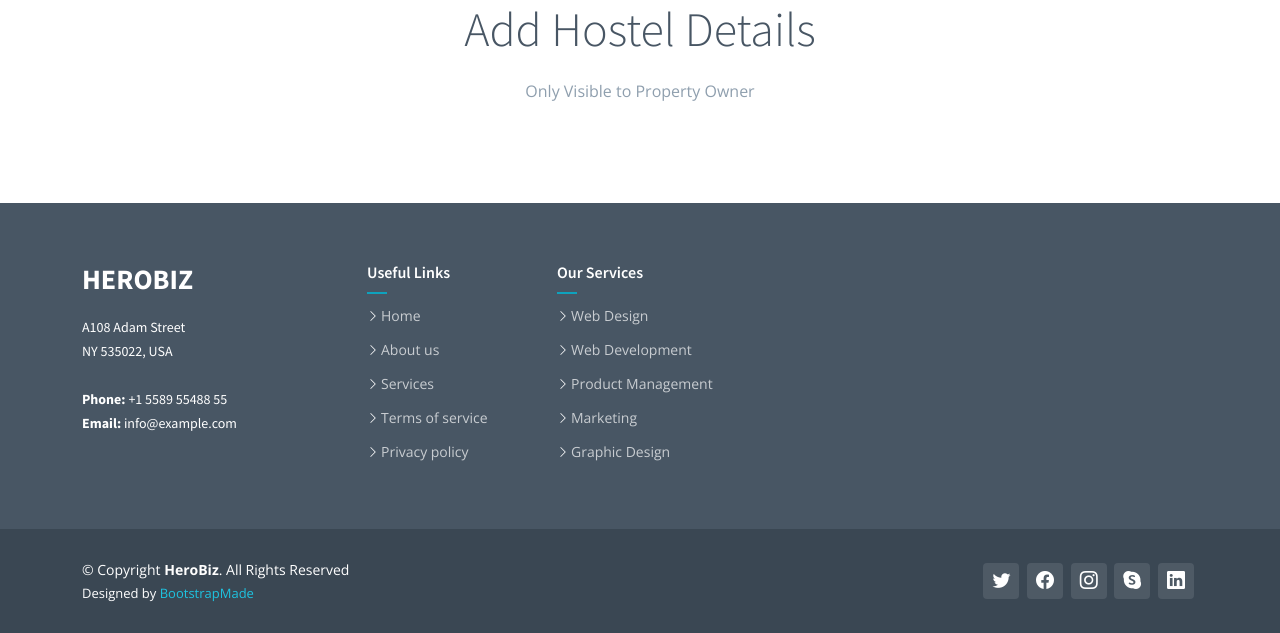
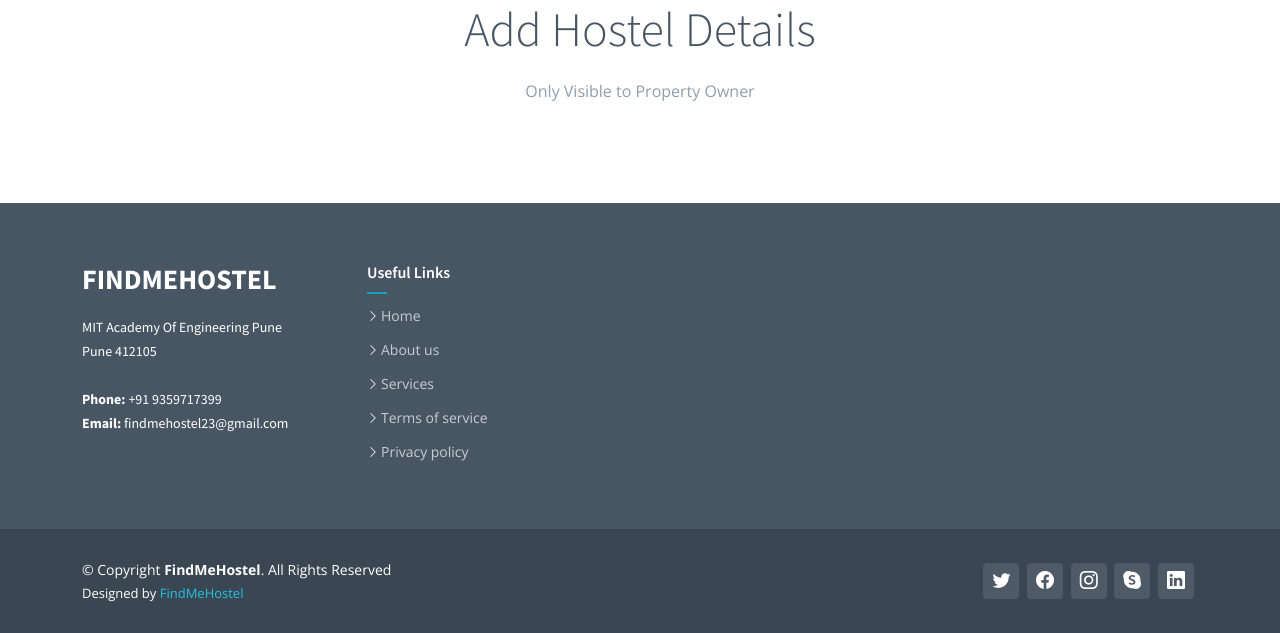
Before and after one commit to prgayake/FindMeHostel, a Node server app: page /hostelAdd in a window 1280 px wide. Shown: the part 1223-1856 px from the top of the page. Run offline with Node 20, Linux system fonts and the light colour scheme; the visitor is signed in with stand-in values (Sample User, id 1); some libraries are stand-ins or nearby versions.

Commit message:
Footer update

```diff
--- a/views/common/footer.ejs
+++ b/views/common/footer.ejs
@@ -6,12 +6,12 @@
 
           <div class="col-lg-3 col-md-6">
             <div class="footer-info">
-              <h3>HeroBiz</h3>
+              <h3>FindMeHostel</h3>
               <p>
-                A108 Adam Street <br>
-                NY 535022, USA<br><br>
-                <strong>Phone:</strong> +1 5589 55488 55<br>
-                <strong>Email:</strong> info@example.com<br>
+                MIT Academy Of Engineering Pune <br>
+               Pune 412105<br><br>
+                <strong>Phone:</strong> +91 9359717399<br>
+                <strong>Email:</strong> findmehostel23@gmail.com<br>
               </p>
             </div>
           </div>
@@ -27,18 +27,6 @@
             </ul>
           </div>
 
-          <div class="col-lg-3 col-md-6 footer-links">
-            <h4>Our Services</h4>
-            <ul>
-              <li><i class="bi bi-chevron-right"></i> <a href="#">Web Design</a></li>
-              <li><i class="bi bi-chevron-right"></i> <a href="#">Web Development</a></li>
-              <li><i class="bi bi-chevron-right"></i> <a href="#">Product Management</a></li>
-              <li><i class="bi bi-chevron-right"></i> <a href="#">Marketing</a></li>
-              <li><i class="bi bi-chevron-right"></i> <a href="#">Graphic Design</a></li>
-            </ul>
-          </div>
-
-
 
         </div>
       </div>
@@ -50,14 +38,14 @@
 
         <div class="d-flex flex-column align-items-center align-items-lg-start">
           <div class="copyright">
-            &copy; Copyright <strong><span>HeroBiz</span></strong>. All Rights Reserved
+            &copy; Copyright <strong><span>FindMeHostel</span></strong>. All Rights Reserved
           </div>
           <div class="credits">
             <!-- All the links in the footer should remain intact. -->
             <!-- You can delete the links only if you purchased the pro version. -->
             <!-- Licensing information: https://bootstrapmade.com/license/ -->
             <!-- Purchase the pro version with working PHP/AJAX contact form: https://bootstrapmade.com/herobiz-bootstrap-business-template/ -->
-            Designed by <a href="https://bootstrapmade.com/">BootstrapMade</a>
+            Designed by <a href=" /">FindMeHostel</a>
           </div>
         </div>
 
```
Also changed, not shown: views/fullDetail.ejs (+17 -24 lines).
